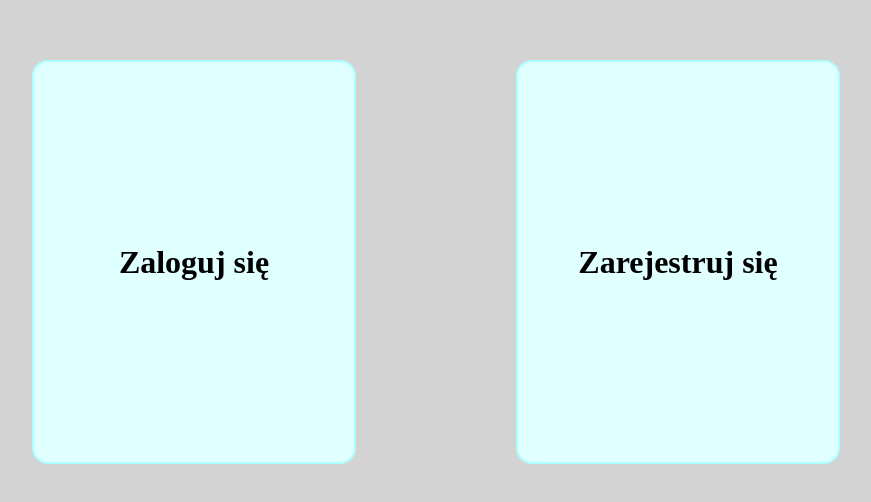
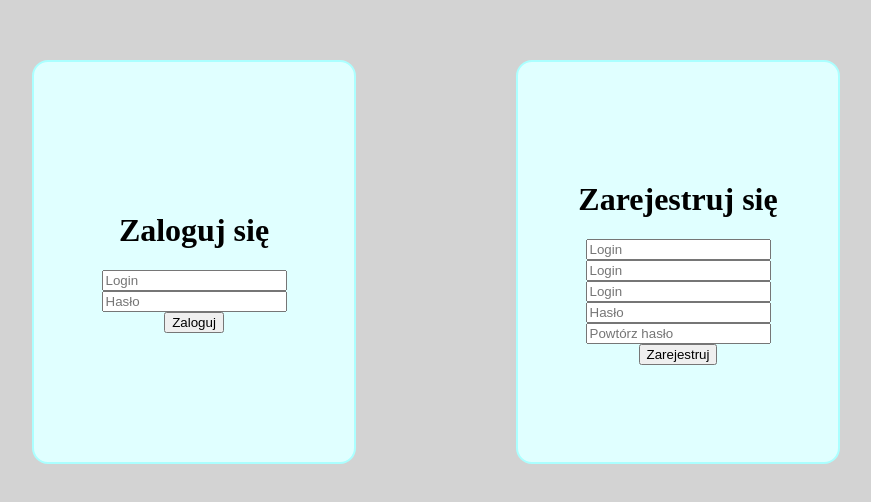
Before and after one commit to domi310509/komunikator, a website: page public/index.html in a window 1280 px wide. Shown: the part 138-640 px from the top of the page, without its empty margins (204-1075 px from the left). Drawn offline with nearby package versions, Linux system fonts and the light colour scheme.

Commit message:
Validacja logowania i rejestracji cz1
Pracuję na frontend.js i tworzę ekran logowania/rejestracji

```diff
--- a/public/frontend.js
+++ b/public/frontend.js
@@ -0,0 +1,30 @@
+function validacjaLogowania(){
+    let login = document.getElementById('logowanieLogin');
+    let haslo = document.getElementById('logowanieHaslo');
+    if(login.value==null){
+        alert('Musisz podać login');
+        return 0;
+    }
+    if(haslo.value==null){
+        alert('Musisz podać hasło');
+        return 0;
+    }
+    login(login, haslo);
+}
+
+function validacjaRejestracji(){
+    let login = document.getElementById('rejestracjaLogin');
+    let haslo = document.getElementById('rejestracjaHaslo');
+    let haslo2 = document.getElementById('rejestracjaHaslo2');
+    let imie = document.getElementById('rejestracjaImie');
+    let nazwisko = document.getElementById('rejestracjaNazwisko');
+    if(login.value==null){
+        alert('Musisz podać login');
+        return 0;
+    }
+    if(haslo.value==null){
+        alert('Musisz podać hasło');
+        return 0;
+    }
+    login(login, haslo);
+}
--- a/public/index.html
+++ b/public/index.html
@@ -1,11 +1,13 @@
 <!DOCTYPE html>
 <html lang="pl">
+
 <head>
     <meta charset="UTF-8">
     <meta name="viewport" content="width=device-width, initial-scale=1.0">
     <title>Komunikator</title>
     <link rel="stylesheet" href="style.css">
 </head>
+
 <body>
     <!--<h1>Test zdany</h1>-->
     <div id="ekran_główny">
@@ -13,11 +15,21 @@
             <div id="ekranLogowania">
                 <div class="flexPion">
                     <h1>Zaloguj się</h1>
+                    <input type="text" id="logowanieLogin" placeholder="Login">
+                    <input type="password" id="logowanieHaslo" placeholder="Hasło">
+                    <button id="zaloguj" onclick="validacjaLogowania()">Zaloguj</button>
                 </div>
             </div>
             <div id="ekranRejestrowania">
                 <div class="flexPion">
                     <h1>Zarejestruj się</h1>
+                    <input type="text" id="rejestracjaImie" placeholder="Login">
+                    <input type="text" id="rejestracjaNazwisko" placeholder="Login">
+
+                    <input type="text" id="rejestracjaLogin" placeholder="Login">
+                    <input type="password" id="rejestracjaHaslo" placeholder="Hasło">
+                    <input type="password" id="rejestracjaHaslo2" placeholder="Powtórz hasło">
+                    <button id="zarejestruj" onclick="validacjaRejestracji()">Zarejestruj</button>
                 </div>
             </div>
         </div>
@@ -27,4 +39,5 @@
     <script src="/socket.io/socket.io.js"></script>
     <script src="backend.js"></script>
 </body>
+
 </html>
```
